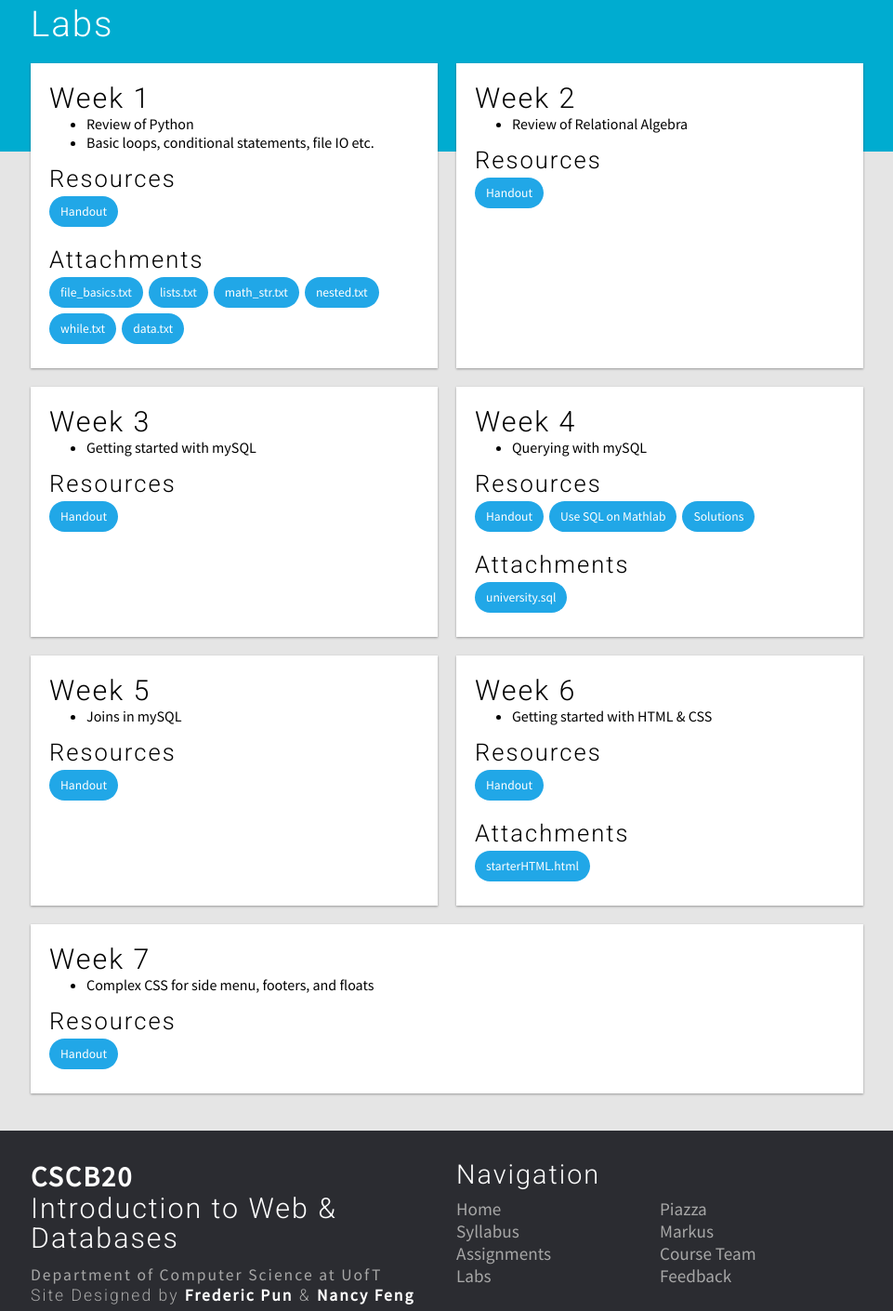
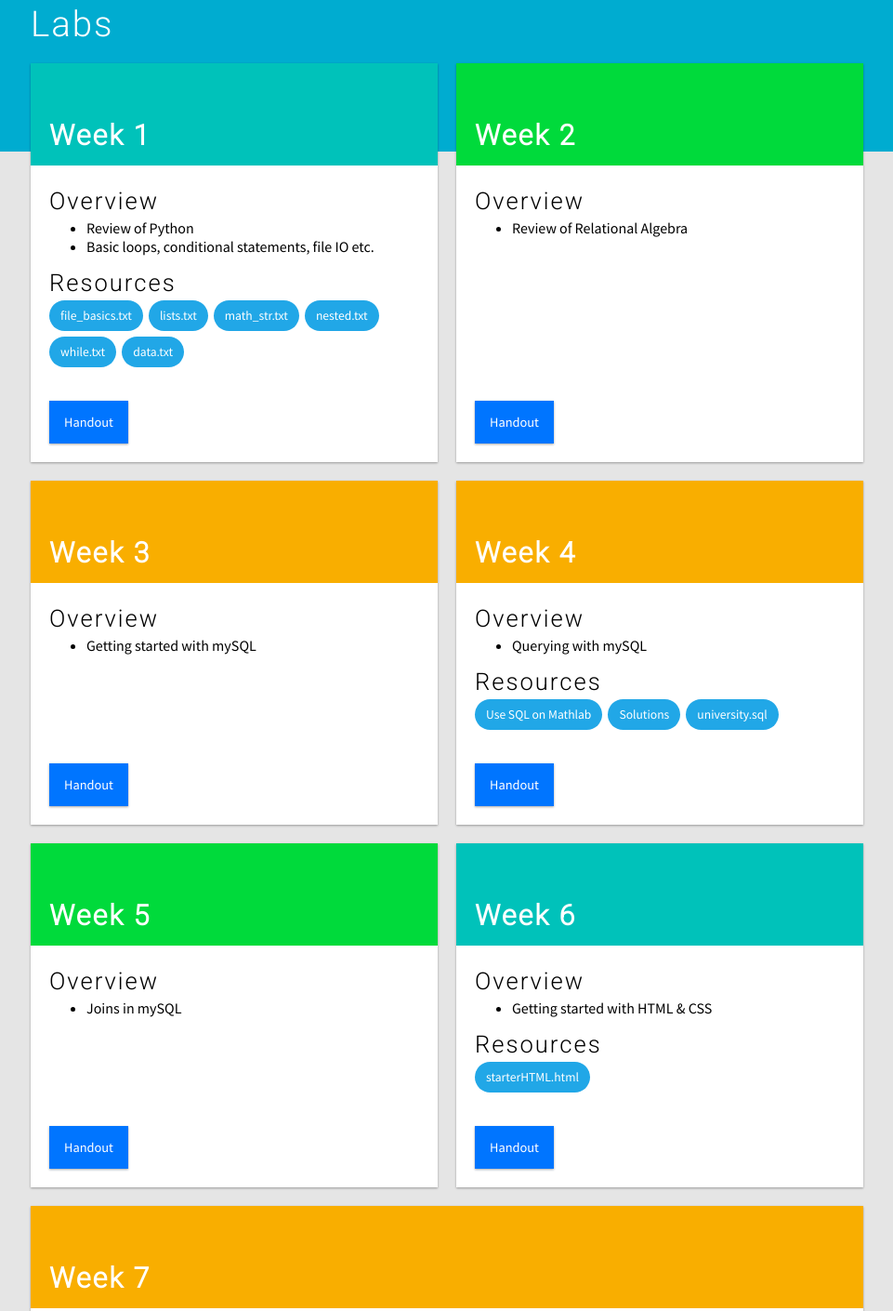
Before and after one commit to fpunny/cscb20-a2, a plain HTML site: page lab.html in a window 1280 px wide. Shown: the part 137-1547 px from the top of the page at 93% size, without its empty margins (159-1120 px from the left). Drawn offline with Linux system fonts and the light colour scheme.

Commit message:
All animations completed :D

```diff
--- a/css/assignment.css
+++ b/css/assignment.css
@@ -43,6 +43,9 @@
   margin: 10px;
   padding: 20px;
   background-color: white;
+  position: relative;
+  top: -40px;
+  opacity: 0;
   transition: box-shadow 0.3s ease-in-out 0s;
   box-shadow: 0 1px 3px rgba(0,0,0,0.12), 0 1px 2px rgba(0,0,0,0.24);
 }
--- a/css/index.css
+++ b/css/index.css
@@ -64,6 +64,9 @@ h2 {
   padding: 30px 40px;
   margin: 20px 0;
   display: flex;
+  opacity: 0;
+  top: -40px;
+  position: relative;
   flex-direction: column;
   box-shadow: 0 3px 6px rgba(0,0,0,0.16), 0 3px 6px rgba(0,0,0,0.23);
 }
@@ -105,6 +108,9 @@ h2 {
   text-align: center;
   padding: 30px 20px;
   margin: 10px;
+  opacity: 0;
+  top: -40px;
+  position: relative;
   box-shadow: 0 1px 3px rgba(0,0,0,0.12), 0 1px 2px rgba(0,0,0,0.24);
   transition: box-shadow 0.4s ease-in-out 0s;
 }
--- a/css/lab.css
+++ b/css/lab.css
@@ -39,6 +39,22 @@
   padding-left: 40px;
 }
 
+#lab .content-card-back {
+  position: absolute;
+  height: 110px;
+  background-color: darkgrey;
+  margin-top: 0;
+  width: 100%;
+}
+
+#lab .content-card h2 {
+  color: white;
+  font-weight: bold;
+  padding-top: 40px;
+  padding-bottom: 24px;
+  z-index: 2;
+}
+
 #lab .content-card h3 {
   font-size: 1.6rem;
   margin-top: 14px;
@@ -53,6 +69,9 @@
   flex: 1;
   min-width: 300px;
   margin: 10px;
+  position: relative;
+  top: -40px;
+  opacity: 0;
   transition: box-shadow 0.3s ease-in-out 0s;
   box-shadow: 0 1px 3px rgba(0,0,0,0.12), 0 1px 2px rgba(0,0,0,0.24);
 }
@@ -61,16 +80,12 @@
   box-shadow: 0 3px 6px rgba(0,0,0,0.16), 0 3px 6px rgba(0,0,0,0.23);
 }
 
-#lab .attachments {
+#lab .content-resources {
   display: flex;
   flex-wrap: wrap;
 }
 
-#lab .content-resources {
-  display: flex;
-}
-
-#lab .attachments > a, #lab .content-date, #lab .content-resources > a {
+#lab .content-resources > a {
   color: white;
   font-size: 0.85rem;
   text-decoration: none;
@@ -82,6 +97,26 @@
   transition: background-color 0.3s ease-in-out 0s;
 }
 
-#lab .attachments > a:hover, #lab .content-date:hover, #lab .content-resources > a:hover {
+#lab .content-resources > a:hover {
   background-color: #0b88c4;
 }
+
+#lab .content-btn-wrapper {
+  display: flex;
+  padding-top: 30px;
+  margin-top: auto;
+}
+
+#lab .content-btn {
+  color: white;
+  font-size: 0.9rem;
+  text-decoration: none;
+  padding: 14px 16px;
+  transition: background-color 0.4s ease-in-out 0s;
+  box-shadow: 0 1px 3px rgba(0,0,0,0.12), 0 1px 2px rgba(0,0,0,0.24);
+  background-color: #0075ff;
+}
+
+#lab .content-btn:hover {
+  background-color: #005cc7;
+}
--- a/css/main.css
+++ b/css/main.css
@@ -154,6 +154,7 @@ footer {
   height: 100%;
   width: 100%;
   max-width: 300px;
+  right: 300px;
   background-color: white;
   list-style-type: none;
   color: black;
@@ -206,6 +207,15 @@ footer {
   color: white;
 }
 
+.drop-animate {
+  animation: drop-animate 0.6s ease-in-out 0s forwards;
+}
+
+@keyframes drop-animate {
+  from {opacity: 0; top: -40px;}
+  to {opacity: 1; top: 0;}
+}
+
 @media screen and (max-width: 1050px) {
 
   .section {
--- a/css/syllabus.css
+++ b/css/syllabus.css
@@ -34,6 +34,9 @@
   background-color: white;
   padding: 20px 24px;
   margin-bottom: 12px;
+  position: relative;
+  top: -40px;
+  opacity: 0;
   transition: box-shadow 0.3s ease-in-out 0s;
   box-shadow: 0 1px 3px rgba(0,0,0,0.12), 0 1px 2px rgba(0,0,0,0.24);
 }
--- /dev/null
+++ b/js/lab.js
@@ -0,0 +1,12 @@
+let labs = document.querySelectorAll("#lab .content-card");
+let labs_back = document.querySelectorAll("#lab .content-card .content-card-back");
+let colors = ["#ff0068", "#007cff", "#00c2ba", "#00da3b", "#f9ae00"];
+
+for (i = 0; i < labs.length; i++) {
+  (function(item, back) {
+    setTimeout(function () {
+      back.style.backgroundColor = colors[Math.floor(Math.random()*colors.length)];
+      item.classList.add("drop-animate");
+    }, (i) * 300);
+  })(labs[i], labs_back[i]);
+}
--- a/script.js
+++ b/js/script.js
@@ -1,25 +1,28 @@
 let nav = document.getElementById("nav");
-let a = document.querySelectorAll("#nav-text a");
 let text = document.getElementById("nav-text");
 let mobilenav = document.getElementById("nav-mobile-text");
 let mobileback = document.getElementById("nav-mobile-backdrop");
 
-window.addEventListener("scroll", () => {
+window.addEventListener("scroll", function () {
   if (document.body.scrollTop === 0) {
     nav.classList.remove("nav-dropped");
     text.style.color = "white";
     nav.style.color = "white";
-    for (i in a) {
-      a[i].classList.remove("nax-text-hover");
-    }
+
+    var a = document.querySelectorAll("#nav-text a");
+    [].forEach.call(a, function(i) {
+      i.classList.remove("nax-text-hover");
+    });
 
   } else {
     nav.classList.add("nav-dropped");
     text.style.color = "#3b3b3b";
     nav.style.color = "#3b3b3b";
-    for (i in a) {
-      a[i].classList.add("nax-text-hover");
-    }
+
+    var a = document.querySelectorAll("#nav-text a");
+    [].forEach.call(a, function(i) {
+      i.classList.add("nax-text-hover");
+    });
 
   }
 });
@@ -39,9 +42,8 @@ function setMobileNav(state) {
       }
     })();
   } else {
-
     (function fade() {
-      if ((mobilenav.style.opacity -= .05, mobileback.style.opacity -= .05) < 0) {
+      if ((mobilenav.style.opacity -= .05, mobileback.style.opacity -= .05) < .05) {
         mobilenav.style.display = "none";
         mobileback.style.display = "none";
       } else {
--- a/lab.html
+++ b/lab.html
@@ -43,17 +43,15 @@
       <h1 id="lab-title">Labs</h1>
       <div class="content">
         <div class="content-card">
+          <div class="content-card-back pos-default"></div>
           <h2>Week 1</h2>
+          <h3>Overview</h3>
           <ul>
             <li>Review of Python</li>
             <li>Basic loops, conditional statements, file IO etc.</li>
           </ul>
           <h3>Resources</h3>
           <div class="content-resources">
-            <a href="#">Handout</a>
-          </div>
-          <h3>Attachments</h3>
-          <div class="attachments">
             <a href="#">file_basics.txt</a>
             <a href="#">lists.txt</a>
             <a href="#">math_str.txt</a>
@@ -61,75 +59,84 @@
             <a href="#">while.txt</a>
             <a href="#">data.txt</a>
           </div>
+          <div class="content-btn-wrapper">
+            <a class="content-btn" href="#">Handout</a>
+          </div>
         </div>
         <div class="content-card">
+          <div class="content-card-back pos-default"></div>
           <h2>Week 2</h2>
+          <h3>Overview</h3>
           <ul>
             <li>Review of Relational Algebra</li>
           </ul>
-          <h3>Resources</h3>
-          <div class="content-resources">
-            <a href="#">Handout</a>
+          <div class="content-btn-wrapper">
+            <a class="content-btn" href="#">Handout</a>
           </div>
         </div>
         <div class="content-card">
+          <div class="content-card-back pos-default"></div>
           <h2>Week 3</h2>
+          <h3>Overview</h3>
           <ul>
             <li>Getting started with mySQL</li>
           </ul>
-          <h3>Resources</h3>
-          <div class="content-resources">
-            <a href="#">Handout</a>
+          <div class="content-btn-wrapper">
+            <a class="content-btn" href="#">Handout</a>
           </div>
         </div>
         <div class="content-card">
+          <div class="content-card-back pos-default"></div>
           <h2>Week 4</h2>
+          <h3>Overview</h3>
           <ul>
             <li>Querying with mySQL</li>
           </ul>
           <h3>Resources</h3>
           <div class="content-resources">
-            <a href="#">Handout</a>
             <a href="#">Use SQL on Mathlab</a>
             <a href="#">Solutions</a>
+            <a href="#">university.sql</a>
           </div>
-          <h3>Attachments</h3>
-          <div class="attachments">
-            <a href="#">university.sql</a>
+          <div class="content-btn-wrapper">
+            <a class="content-btn" href="#">Handout</a>
           </div>
         </div>
         <div class="content-card">
+          <div class="content-card-back pos-default"></div>
           <h2>Week 5</h2>
+          <h3>Overview</h3>
           <ul>
             <li>Joins in mySQL</li>
           </ul>
-          <h3>Resources</h3>
-          <div class="content-resources">
-            <a href="#">Handout</a>
+          <div class="content-btn-wrapper">
+            <a class="content-btn" href="#">Handout</a>
           </div>
         </div>
         <div class="content-card">
+          <div class="content-card-back pos-default"></div>
           <h2>Week 6</h2>
+          <h3>Overview</h3>
           <ul>
             <li>Getting started with HTML &amp; CSS</li>
           </ul>
           <h3>Resources</h3>
           <div class="content-resources">
-            <a href="#">Handout</a>
+            <a href="#">starterHTML.html</a>
           </div>
-          <h3>Attachments</h3>
-          <div class="attachments">
-            <a href="#">starterHTML.html</a>
+          <div class="content-btn-wrapper">
+            <a class="content-btn" href="#">Handout</a>
           </div>
         </div>
         <div class="content-card">
+          <div class="content-card-back pos-default"></div>
           <h2>Week 7</h2>
+          <h3>Overview</h3>
           <ul>
             <li>Complex CSS for side menu, footers, and floats</li>
           </ul>
-          <h3>Resources</h3>
-          <div class="content-resources">
-            <a href="#">Handout</a>
+          <div class="content-btn-wrapper">
+            <a class="content-btn" href="#">Handout</a>
           </div>
         </div>
       </div>
@@ -163,5 +170,6 @@
       </div>
     </footer>
   </body>
-  <script src="script.js"></script>
+  <script src="js/script.js"></script>
+  <script src="js/lab.js"></script>
 </html>
```
Also changed, not shown: assignment.html (+2 -1 lines), index.html (+2 -1 lines), js/assignment.js (added, +9 -0 lines), js/index.js (added, +32 -0 lines), js/syllabus.js (added, +34 -0 lines), syllabus.html (+2 -1 lines).
